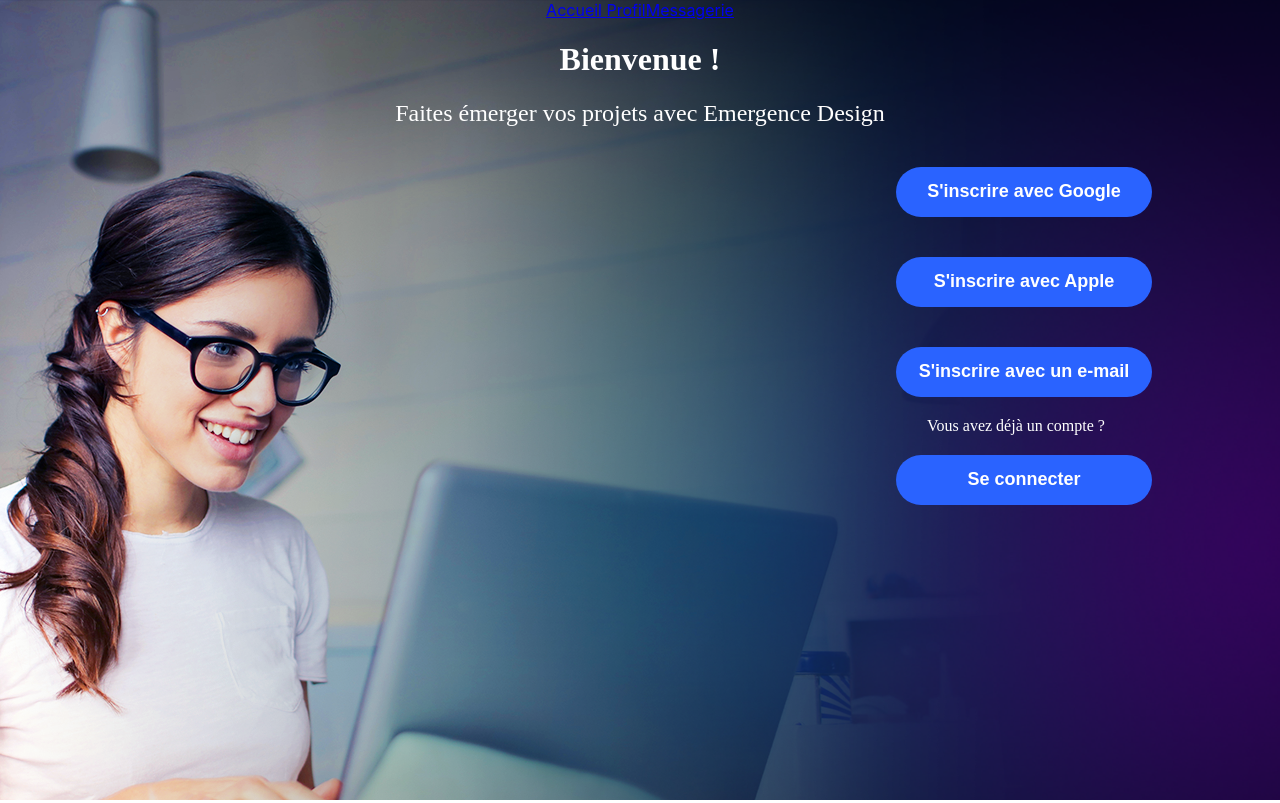
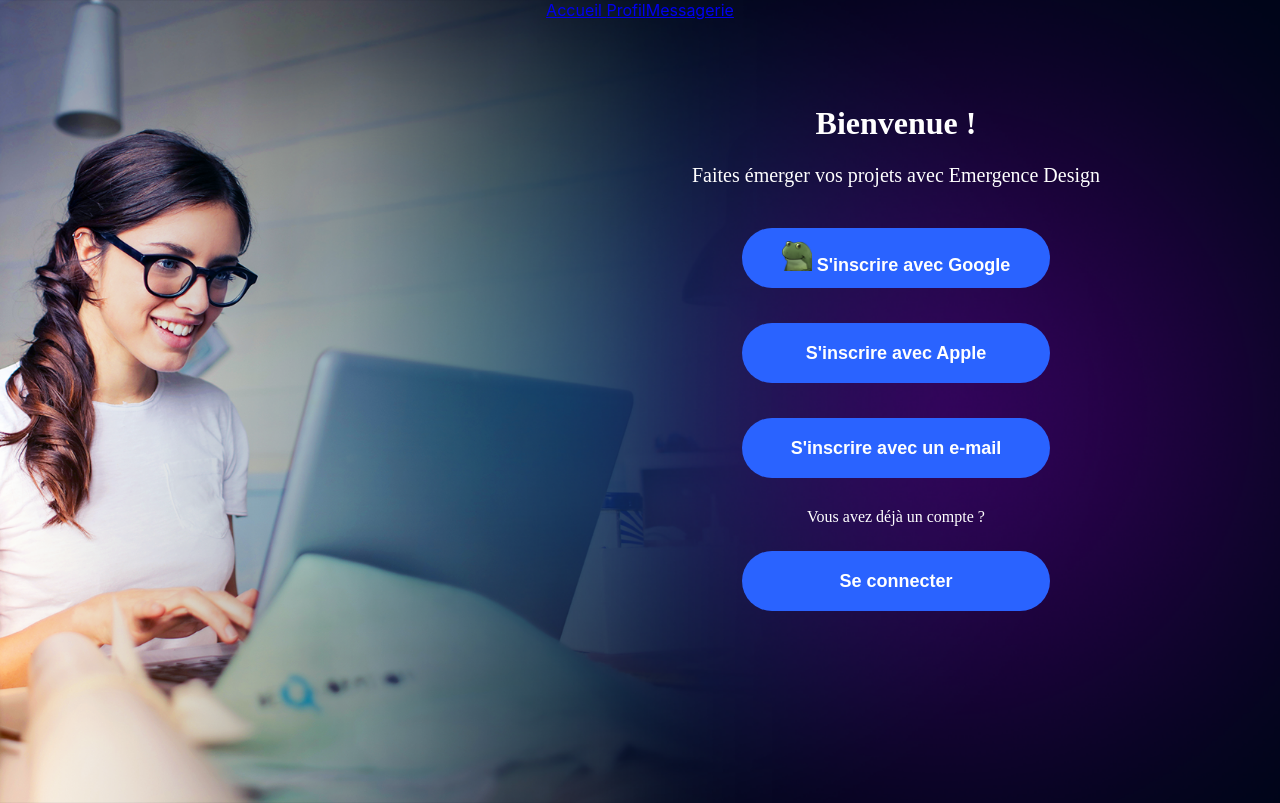
Before and after one commit to Svvmy/projet-emergence, a React (Create React App) app in the folder emergence/: page / in a window 1280 px wide. Built offline with nearby package versions, Linux system fonts and the light colour scheme.

Commit message:
CSS page Authentification

```diff
--- a/emergence/src/components/Auth/Authentification.css
+++ b/emergence/src/components/Auth/Authentification.css
@@ -1,24 +1,43 @@
-.divBut{
-    display : flex;
+img{
+    width: 30px;
+    height: 30px;
+}
+
+.div{
+    display: flex;
+    flex-direction: column;
+    align-items: center;
+    justify-content: center;
+    height: 40%;
+    width: 40%;
+    float: right;
+    margin-right: 10%;
+    margin-top:5%;
+}
+
+.divBtnList{
+    display: flex;
     flex-direction: column;
     padding-right:0px;
     padding-bottom: 0px;
-    margin-right: 10%;
-    align-self: right;
-    width: 20%;
-    height: 400px;
-    float:right;
+    margin-right: 0%;
+    width: 100%;
+    height: 600px;
+    align-items: center;
+
 
 }
 
 body{
     background-image: url(./home1.png);
+    background-size: cover;
 }
+
 
 button{
 
-    width: 100%;
-    height: 50px;
+    width:60%;
+    height: 60px;
     padding: 10px;
     border: none;
     background-color: #2A63FF;
@@ -27,18 +46,18 @@ button{
     font-weight: bold;
     font-size: 18px;
     cursor: pointer;
-    margin-top: 20px;
-    margin-bottom: 20px;
+    margin-top: 25px;
+    margin-bottom: 10px;
 
 }
 
 label{
+    margin-top: 20px;
     margin-left:0%;
     padding-left:0px;
     width: 240px;
     font-weight: normal;
 }
-
 
 .text{
     color: white;
@@ -51,4 +70,5 @@ h1{
 
 h2{
     font-weight: normal;
+    font-size: 20px;
 }
--- a/emergence/src/components/Auth/Authentification.jsx
+++ b/emergence/src/components/Auth/Authentification.jsx
@@ -1,5 +1,6 @@
 import React from 'react'
 import "./Authentification.css"
+import frog from './froge.png'
 
 export default function Authentification() {
   return (
@@ -11,20 +12,27 @@ export default function Authentification() {
             </header>
         </div>
 
-        <div>
-            <h1 className='text'>Bienvenue !</h1>
-            <h2 className='text'>Faites émerger vos projets avec Emergence Design</h2>
-        </div>
 
-        <div className='divBut'>
-              <button> S'inscrire avec Google </button>
+        <div className='div'>
+
+          <div className='divTitre'>
+              <h1 className='text'>Bienvenue !</h1>
+              <h2 className='text'>Faites émerger vos projets avec Emergence Design</h2>
+          </div>
+
+          <div className='divBtnList'>
+              <button><img src={frog} alt="img"/> S'inscrire avec Google </button>
               <button> S'inscrire avec Apple </button>
               <button> S'inscrire avec un e-mail </button>
               <label className='text'> Vous avez déjà un compte ?</label>
               <button> Se connecter </button>
+          </div>
+
         </div>
 
-    </div>
+      </div>
+
+
 
   )
 }
--- /dev/null
+++ b/emergence/src/components/Navbar/Navbar.css
@@ -0,0 +1,4 @@
+/*nav{
+    height: 100px;
+    background-color: aliceblue;
+}*/
--- a/emergence/src/components/Navbar/Navbar.js
+++ b/emergence/src/components/Navbar/Navbar.js
@@ -1,8 +1,10 @@
 import React from 'react';
 import { Link } from 'react-router-dom';
+import './Navbar.css'
 
 
 export default function Navbar(){
+
     return (
         <nav>
             <Link to="/">Accueil  </Link>
```
Also changed, not shown: emergence/src/components/Auth/froge.png (renamed from emergence/src/components/Home/utils/froge.png).
